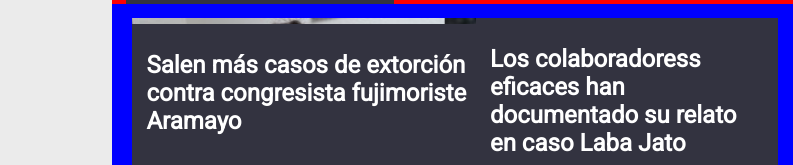
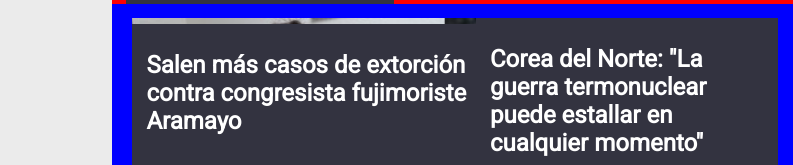
Before and after one commit to mgmp2/laRepublica, a plain HTML site: page index.html in a window 1280 px wide. Shown: the part 468-633 px from the top of the page, 0-793 px from the left. Drawn offline with Linux system fonts and the light colour scheme; files whose address does not match are found by name; a web font is replaced by a local one.

Commit message:
add text

```diff
--- a/index.html
+++ b/index.html
@@ -95,7 +95,7 @@
             <div class="bottom-right">
               <!-- TEXT AND SHARE -->
               <div class="left-text">
-                <h2>Los colaboradoress eficaces han documentado su relato en caso Laba Jato</h2>
+                <h2>Corea del Norte: "La guerra termonuclear puede estallar en cualquier momento"</h2>
                 <ul>
                   <li><span class="icon-facebook-with-circle"></span></li>
                   <li><span class="icon-twitter-with-circle"></span></li>
```
